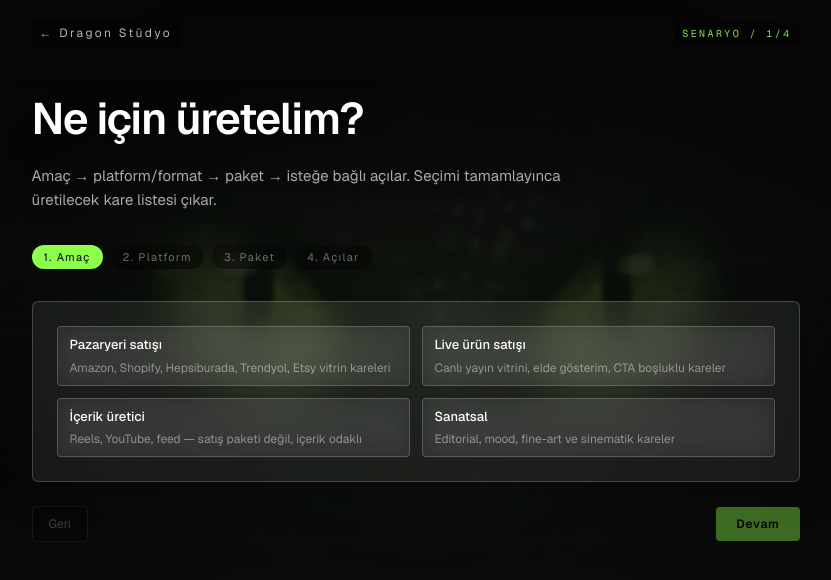
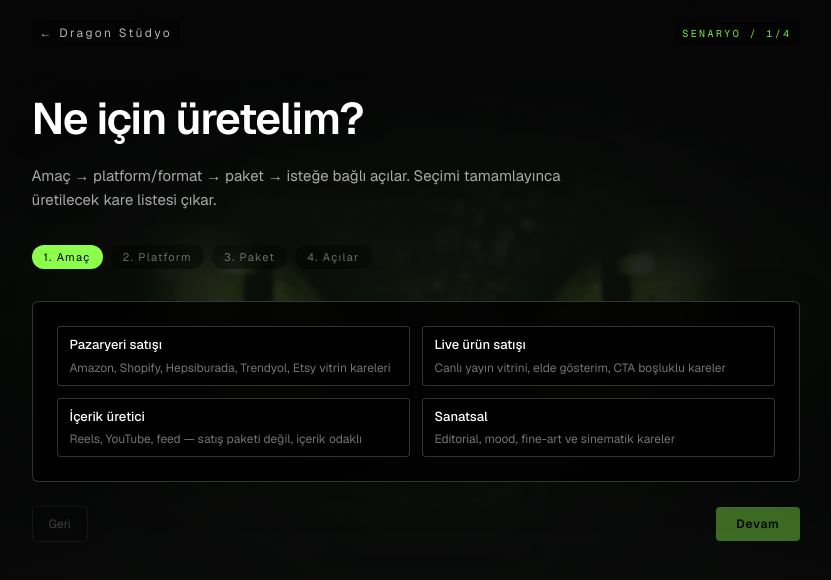
Before and after one commit to ykslaksoy/dragon-studyo, a Next.js app: page /studio in a window 1280 px wide. Shown: the top 580 px of the page, without its empty margins (217-1048 px from the left). Built offline with nearby package versions, Linux system fonts and the light colour scheme.

Commit message:
fix(studio): black panels at 85% opacity

```diff
--- a/app/studio/page.tsx
+++ b/app/studio/page.tsx
@@ -161,7 +161,7 @@ function Chip({
       className={`rounded-sm border px-3 py-2 text-left text-[13px] backdrop-blur-md transition ${
         active
           ? "border-[#8CFF4D]/70 bg-[#8CFF4D]/20 text-white"
-          : "border-white/20 bg-white/[0.06] text-white/80 hover:border-white/35 hover:bg-white/[0.10]"
+          : "border-white/20 bg-black/85 text-white/80 hover:border-white/35 hover:bg-black/90"
       }`}
     >
       {children}
@@ -294,7 +294,7 @@ export default function StudioPage() {
             })}
           </ol>
 
-          <section className="mt-8 rounded-md border border-white/20 bg-white/[0.07] p-5 shadow-[0_8px_40px_rgba(0,0,0,0.25)] backdrop-blur-xl sm:p-6">
+          <section className="mt-8 rounded-md border border-white/20 bg-black/85 p-5 shadow-[0_8px_40px_rgba(0,0,0,0.25)] backdrop-blur-xl sm:p-6">
             {step === 1 && (
               <div className="grid gap-3 sm:grid-cols-2">
                 {PURPOSES.map((p) => (
@@ -354,7 +354,7 @@ export default function StudioPage() {
                     className={`rounded-sm border p-4 text-left backdrop-blur-md transition ${
                       packId === pack.id
                         ? "border-[#8CFF4D]/70 bg-[#8CFF4D]/20"
-                        : "border-white/20 bg-white/[0.06] hover:border-white/35 hover:bg-white/[0.10]"
+                        : "border-white/20 bg-black/85 hover:border-white/35 hover:bg-black/90"
                     }`}
                   >
                     <div className="flex items-center justify-between gap-3">
@@ -410,7 +410,7 @@ export default function StudioPage() {
                         bağlantısı). Şimdilik üretilecek kare listesi aşağıda.
                       </p>
                     </div>
-                    <ul className="max-h-56 overflow-y-auto rounded-sm border border-white/15 bg-white/[0.06] p-3 text-[12px] text-white/75 backdrop-blur-md">
+                    <ul className="max-h-56 overflow-y-auto rounded-sm border border-white/15 bg-black/85 p-3 text-[12px] text-white/75 backdrop-blur-md">
                       {summary.outputList.map((item) => (
                         <li
                           key={item}
```
